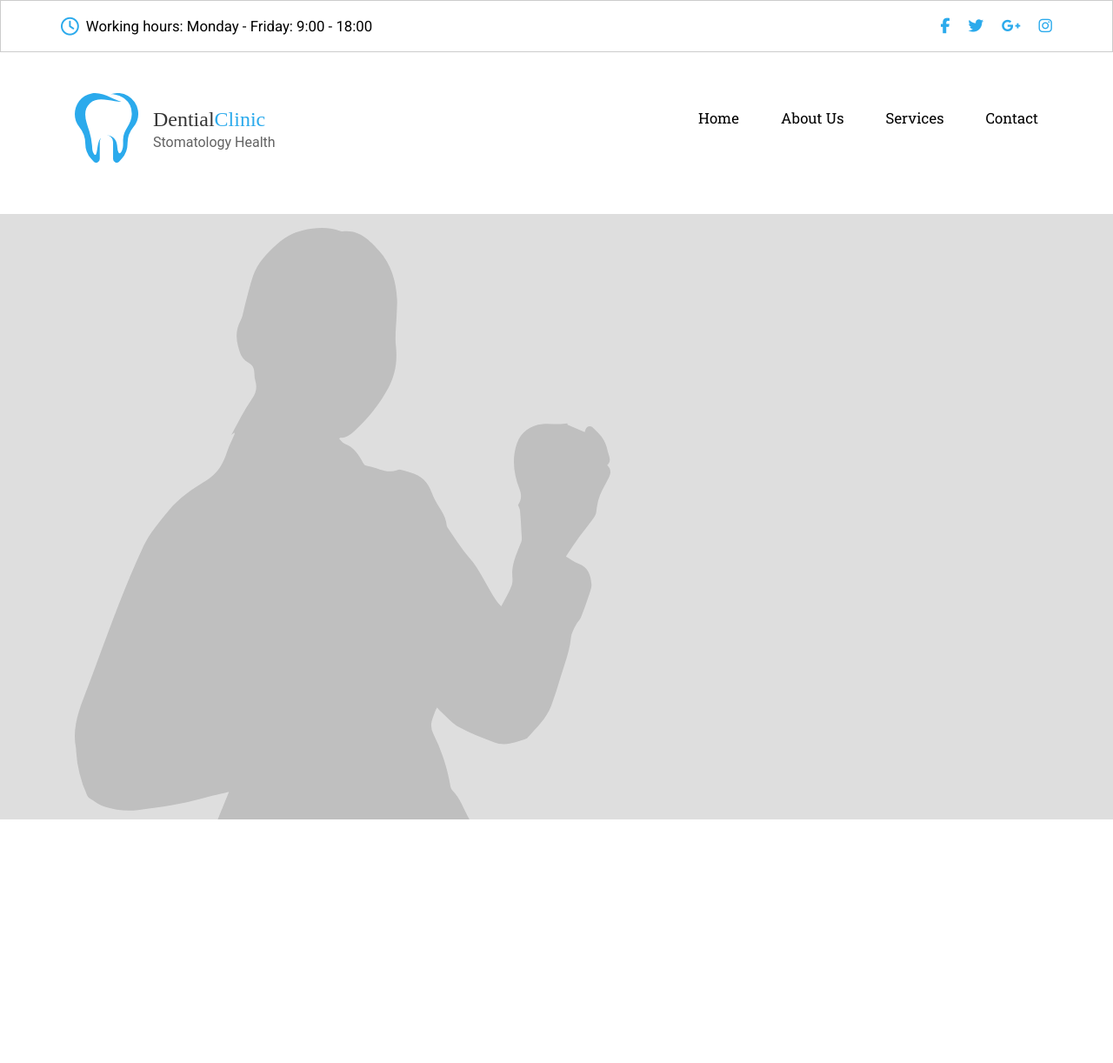
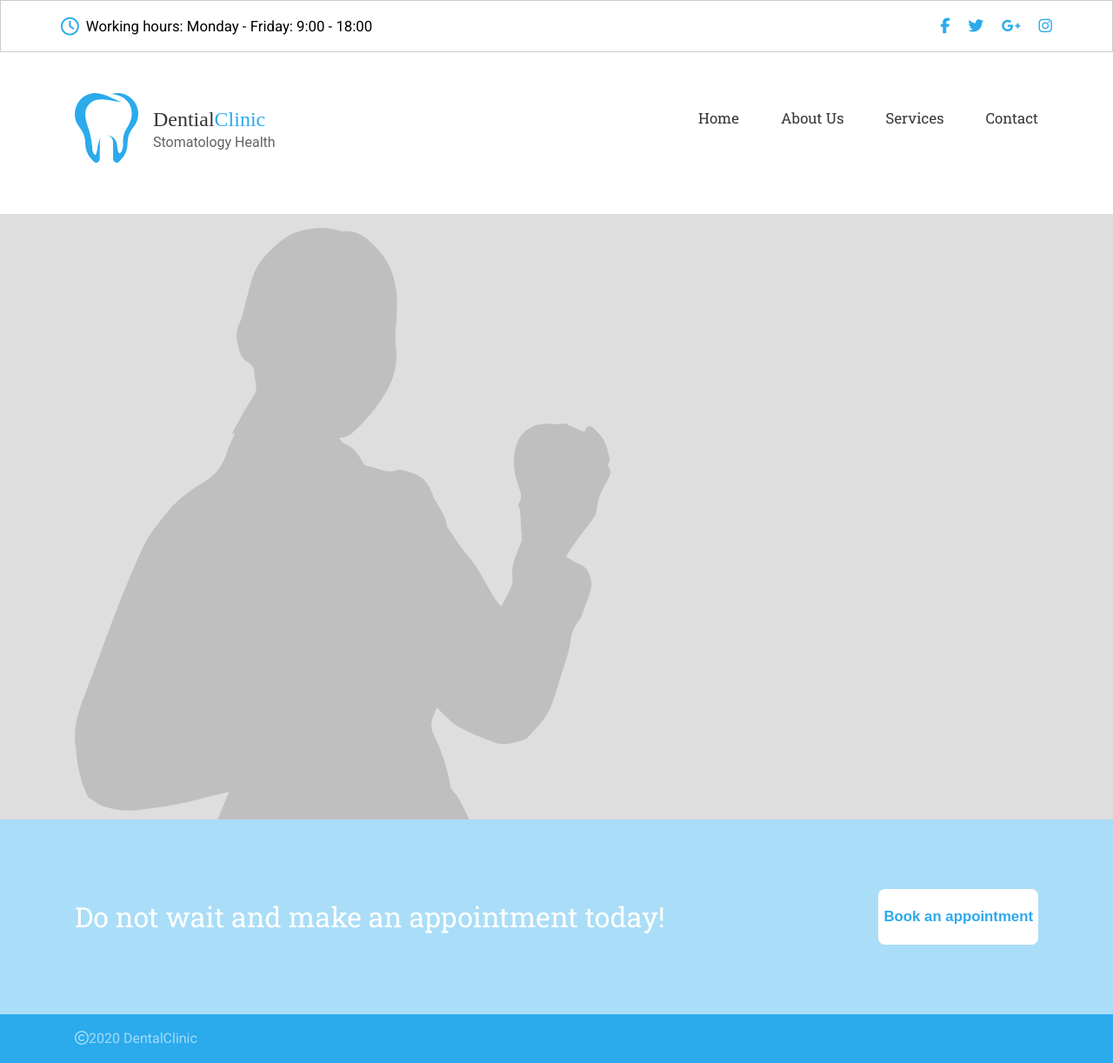
Before and after one commit to samuelwessen/HTMLkursen, a plain HTML site: page inlamning1/index.html in a window 1280 px wide. Shown: the whole page at 87% size. Before the commit the page ends 942 px from the top, so only its background shows below. Drawn offline with Linux system fonts and the light colour scheme.

Commit message:
inlamning1

```diff
--- a/inlamning1/index.html
+++ b/inlamning1/index.html
@@ -32,10 +32,10 @@
                 <img src="pictures/Logo.svg" alt="">
             </div>
             <ul>
-                <li>Home</li>
-                <li>About Us</li>
-                <li>Services</li>
-                <li>Contact</li>
+                <li><a href="#">Home</a></li>
+                <li><a href="#">About Us</a></li>
+                <li><a href="#">Services</a></li>
+                <li><a href="#">Contact</a></li>
             </ul>
 
         </div>
@@ -52,5 +52,23 @@
 
     </nav>
 
+    <nav class="navbar-appointment">
+        <div class="container d-flex justify-content-space-between">
+            <div class="appointment-section">
+                <p>Do not wait and make an appointment today!</p>
+            </div>
+            <button>Book an appointment</button>
+        </div>
+
+    </nav>
+
+    <nav class="navbar-footer">
+        <div class=" container d-flex justify-content-space-between">
+            <p><i class="far fa-copyright"></i>2020 DentalClinic</p>
+
+        </div>
+
+    </nav>
+
 </body>
 </html>
--- a/inlamning1/style.css
+++ b/inlamning1/style.css
@@ -130,6 +130,11 @@ html, body {
     font-family: Roboto Slab;
 }
 
+.navbar-main a {
+    color: #363636;
+    text-decoration: none;
+}
+
 /* navbar-showcase */
 .navbar-showcase {
     padding-top:1rem;
@@ -141,3 +146,46 @@ html, body {
 .showcase-icon  {
     line-height: 0;
 }
+
+
+/* navbar-appointment */
+/* OPACITYN ÄR LITE FEL FORTFARANDE */
+.navbar-appointment {
+    background-color: rgb(43, 170, 236, 40%) ;
+    padding-top:5rem;
+    padding-bottom:5rem;
+    line-height: 0;
+}
+
+.navbar-appointment p {
+    color:  #FFFFFF;
+    font-family: Roboto Slab;
+    display: flex;
+    font-size: 2rem;
+
+}
+.appointment-section {
+display: flex;
+}
+.navbar-appointment button {
+    background-color: white;
+    color: #2ca9ed;
+    font-size: 1.05rem;
+    font-weight: bold;
+    border-radius: 8px;
+    border: none;
+    height: 3.5;
+}
+
+
+/* navbar-footer */
+/* MÅSTE FÅ TEXTEN CENTRERAD */
+.navbar-footer {
+    background-color: #2BAAEC;
+}
+.navbar-footer p {
+    opacity: 60%;
+    color: #F3FBFF;
+    font-size: 1rem;
+
+}
```
